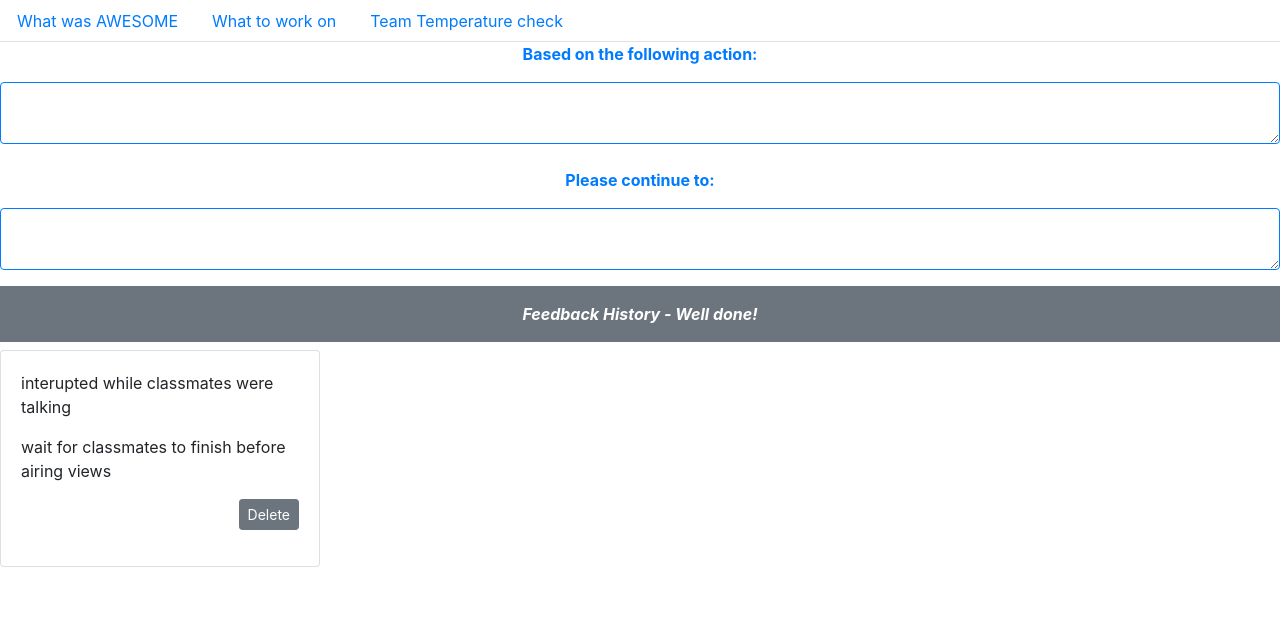
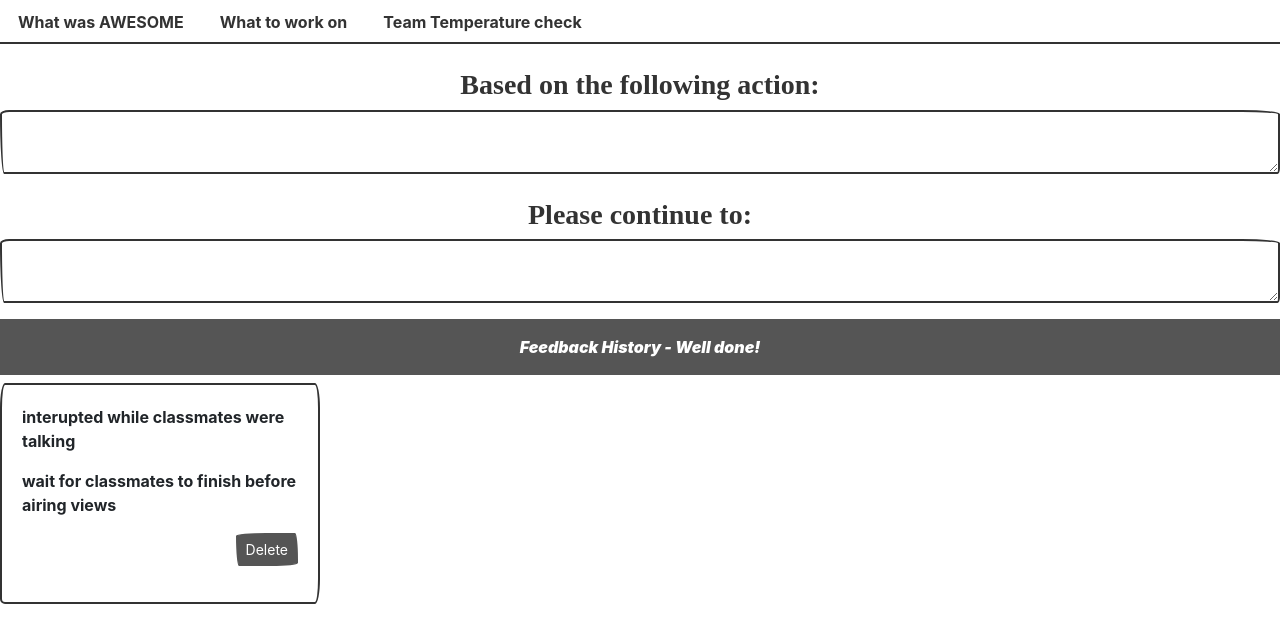
Before and after one commit to justintangjx/Team-Training_Check-in, a React (Create React App) app in the folder feedback-crm/: page /awesome in a window 1280 px wide. Shown: the top 642 px of the page. Built offline with nearby package versions, Linux system fonts and the light colour scheme; a web font is replaced by a local one.

Commit message:
ui interface to sketchy

```diff
--- a/feedback-crm/package.json
+++ b/feedback-crm/package.json
@@ -4,8 +4,8 @@
   "private": true,
   "dependencies": {
     "bootstrap": "^4.0.0",
+    "bootswatch": "^4.0.0",
     "gh-pages": "^1.1.0",
-    "material-design-lite": "^1.3.0",
     "prop-types": "^15.6.1",
     "react": "^16.2.0",
     "react-dom": "^16.2.0",
--- a/feedback-crm/public/index.html
+++ b/feedback-crm/public/index.html
@@ -11,6 +11,7 @@
     <link rel="stylesheet" href="https://fonts.googleapis.com/icon?family=Material+Icons">
     <link rel="manifest" href="%PUBLIC_URL%/manifest.json">
     <link rel="shortcut icon" href="%PUBLIC_URL%/favicon.ico">
+
     <!--
       Notice the use of %PUBLIC_URL% in the tags above.
       It will be replaced with the URL of the `public` folder during the build.
--- a/feedback-crm/src/Components/feedbackBox/feedbackBox.js
+++ b/feedback-crm/src/Components/feedbackBox/feedbackBox.js
@@ -31,6 +31,7 @@ class FeedbackBox extends Component {
   render() {
     return (
       <div id="feedbackHistory">
+      <br />
         <FeedbackForm
           saveFeedback={this.saveFeedback.bind(this)}
           newFeedback={this.state.newFeedback}
--- a/feedback-crm/src/Components/feedbackBox/feedbackBoxImprov.js
+++ b/feedback-crm/src/Components/feedbackBox/feedbackBoxImprov.js
@@ -1,6 +1,5 @@
 import React, { Component } from "react";
 import { feedbackList } from "../../utils/seedData";
-import FeedbackForm from "../feedbackForm/feedbackForm";
 import FeedbackHistory from "../feedbackHistory/feedbackHistory";
 import FeedbackFormImprov from '../feedbackForm/feedbackFormImprov';
 
--- a/feedback-crm/src/Components/feedbackForm/feedbackForm.js
+++ b/feedback-crm/src/Components/feedbackForm/feedbackForm.js
@@ -35,19 +35,19 @@ class FeedbackForm extends Component {
     const checkForNull = actionValue === "" || improvementValue === "";
     return (
       <form className="feedback-form" onSubmit={this.handleSubmit.bind(this)}>
-        <p className="text-primary text-center">
+        <h3 className="text-primary text-center">
           <strong> Based on the following action: </strong>
-        </p>
+        </h3>
         <textarea
           className="form-control border border-primary"
           value={this.state.actionValue}
           onChange={this.handleChangeForActionInput}
         />
         <br />
-        <p className="text-primary text-center">
+        <h3 className="text-primary text-center">
           <strong>Please continue to:</strong>
-        </p>
-        {/* <label><strong> Please continue to: </strong></label> */}
+        </h3>
+
         <div className="feedback-form-fields">
           <textarea
             className="form-control border border-primary"
--- a/feedback-crm/src/Components/feedbackForm/feedbackFormImprov.js
+++ b/feedback-crm/src/Components/feedbackForm/feedbackFormImprov.js
@@ -35,18 +35,18 @@ class FeedbackFormImprov extends Component {
     const checkForNull = actionValue === "" || improvementValue === "";
     return (
       <form className="feedback-form" onSubmit={this.handleSubmit.bind(this)}>
-        <p className="text-primary text-center">
+        <h3 className="text-primary text-center">
           <strong> Based on the following action: </strong>
-        </p>
+        </h3>
         <textarea
           className="form-control border border-primary"
           value={this.state.actionValue}
           onChange={this.handleChangeForActionInput}
         />
         <br />
-        <p className="text-primary text-center">
+        <h3 className="text-primary text-center">
           <strong>Please Start/Stop:</strong>
-        </p>
+        </h3>
         {/* <label><strong> Please continue to: </strong></label> */}
         <div className="feedback-form-fields">
           <textarea
--- a/feedback-crm/src/Components/navtabs.js
+++ b/feedback-crm/src/Components/navtabs.js
@@ -49,7 +49,7 @@ class Navtabs extends Component {
 
         <div className="tab-content" id="myTabContent">
           <div
-            class="tab-pane fade show active"
+            class="tab-pane show active"
             id="What was AWESOME"
             role="tabpanel"
             aria-labelledby="What was AWESOME-tab"
--- a/feedback-crm/src/Components/teamTemp/teamTemp.js
+++ b/feedback-crm/src/Components/teamTemp/teamTemp.js
@@ -5,7 +5,6 @@ import {
   XAxis,
   YAxis,
   CartesianGrid,
-  Tooltip,
   Legend
 } from "recharts";
 
--- a/feedback-crm/src/index.js
+++ b/feedback-crm/src/index.js
@@ -3,7 +3,8 @@ import ReactDOM from 'react-dom';
 import './index.css';
 import App from './App';
 import registerServiceWorker from './registerServiceWorker';
-import 'bootstrap/dist/css/bootstrap.min.css';
+//import 'bootstrap/dist/css/bootstrap.min.css';
+import '../node_modules/bootswatch/dist/sketchy/bootstrap.min.css';
 
 ReactDOM.render(<App />, document.getElementById('root'));
 registerServiceWorker();
```
Also changed, not shown: feedback-crm/src/Components/teamTemp/teamTempForm.js (+21 -19 lines), 1 other file (tests, documents, lock files or other folders).
